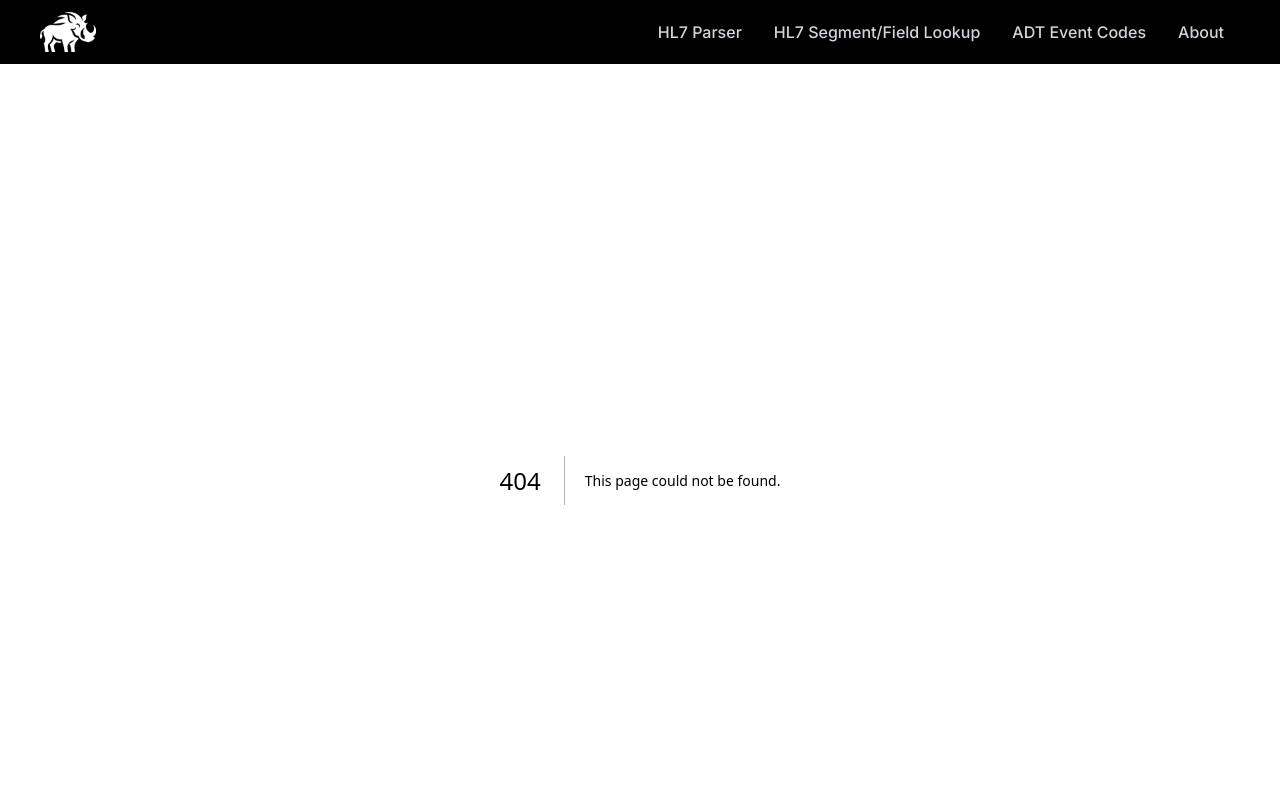
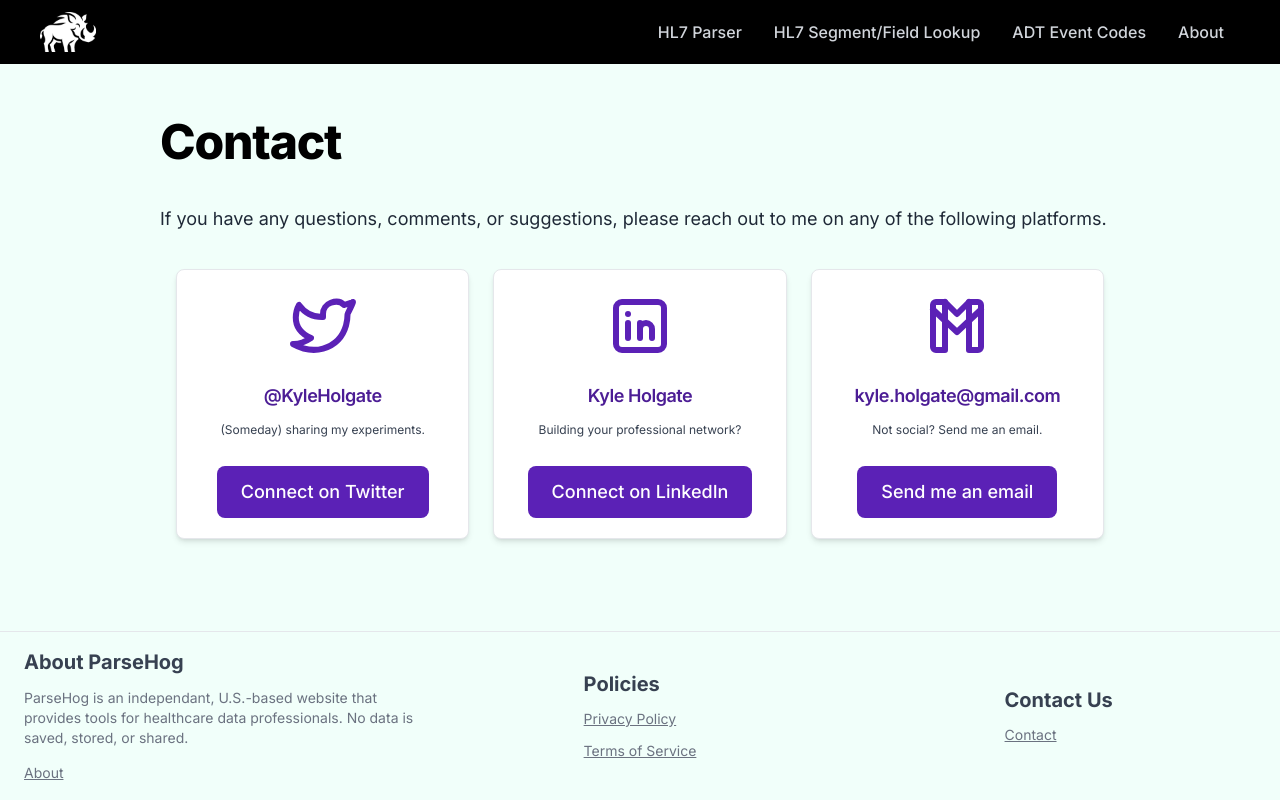
Before and after one commit to kyleholgate/parse-hog-next, a Next.js app: page /contact in a window 1280 px wide. Before the commit this address had no page. Shown: the top 800 px of the page. Built offline with nearby package versions, Linux system fonts and the light colour scheme.

Commit message:
Contact page, Contact grid component

```diff
--- a/app/about/page.tsx
+++ b/app/about/page.tsx
@@ -1,6 +1,5 @@
 import Heading from "@/app/components/ui/Heading";
-import SocialMediaCard from "@/app/components/ui/SocialMediaCard";
-import { TbBrandTwitter, TbBrandLinkedin, TbBrandGmail } from "react-icons/tb";
+import ContactGrid from "@/app/components/ui/ContactGrid";
 
 
 export const metadata = {
@@ -18,37 +17,7 @@ export default function Page() {
             <p>
                 If you've enjoyed using ParseHog or have ideas for new features, please reach out to me. I'd love to hear from you!
             </p>
-            <div className="container mx-auto px-4 pt-6">
-                <div className="grid md:grid-cols-3 gap-6 place-items-center">
-                    {/* Render two SocialMediaCard components with example props */}
-                    <SocialMediaCard
-                        icon={<TbBrandTwitter />}
-                        headingText="@KyleHolgate"
-                        href="https://twitter.com/KyleHolgate"
-                        buttonText="Connect on Twitter"
-                        descriptionText="(Someday) sharing my experiments."
-                    />
-                    <SocialMediaCard
-                        icon={<TbBrandLinkedin />}
-                        headingText="Kyle Holgate"
-                        href="https://www.linkedin.com/in/kyleholgate/"
-                        buttonText="Connect on LinkedIn"
-                        descriptionText="Building your professional network?"
-                    />
-                    <SocialMediaCard
-                        icon={<TbBrandGmail />}
-                        headingText="kyle.holgate@gmail.com"
-                        href="mailto:kyle.holgate@gmail.com"
-                        buttonText="Send me an email"
-                        descriptionText="Not social? Send me an email."
-                    />
-                </div>
-            </div>
-
-
-
-
-
+            <ContactGrid />
         </div >
     )
 }
--- /dev/null
+++ b/app/components/ui/ContactGrid.tsx
@@ -0,0 +1,36 @@
+import SocialMediaCard from "@/app/components/ui/SocialMediaCard";
+import { TbBrandTwitter, TbBrandLinkedin, TbBrandGmail } from "react-icons/tb";
+
+
+const ContactGrid = () => {
+    return (
+        <div className="container mx-auto px-4 pt-6">
+            <div className="grid md:grid-cols-3 gap-6 place-items-center">
+                {/* Render two SocialMediaCard components with example props */}
+                <SocialMediaCard
+                    icon={<TbBrandTwitter />}
+                    headingText="@KyleHolgate"
+                    href="https://twitter.com/KyleHolgate"
+                    buttonText="Connect on Twitter"
+                    descriptionText="(Someday) sharing my experiments."
+                />
+                <SocialMediaCard
+                    icon={<TbBrandLinkedin />}
+                    headingText="Kyle Holgate"
+                    href="https://www.linkedin.com/in/kyleholgate/"
+                    buttonText="Connect on LinkedIn"
+                    descriptionText="Building your professional network?"
+                />
+                <SocialMediaCard
+                    icon={<TbBrandGmail />}
+                    headingText="kyle.holgate@gmail.com"
+                    href="mailto:kyle.holgate@gmail.com"
+                    buttonText="Send me an email"
+                    descriptionText="Not social? Send me an email."
+                />
+            </div>
+        </div>
+    );
+};
+
+export default ContactGrid;
--- a/app/components/ui/SocialMediaCard.tsx
+++ b/app/components/ui/SocialMediaCard.tsx
@@ -13,6 +13,7 @@ interface SocialCardProps {
 // Update the SocialMediaCard component
 const SocialMediaCard: React.FC<SocialCardProps> = ({ icon, headingText, href, buttonText, descriptionText }) => {
     return (
+        <>
             <a href={href} target="_blank" className="max-w-sm w-full h-full">
                 <div className="max-w-sm h-full bg-white rounded-lg border border-gray-200 shadow-md ">
                     <div className="flex justify-center pt-5">
@@ -23,15 +24,15 @@ const SocialMediaCard: React.FC<SocialCardProps> = ({ icon, headingText, href, b
                         <h3 className="text-lg text-center font-semibold tracking-tight text-violet-900 hover:underline">{headingText}</h3>
                         <p className="font-normal text-xs text-center text-gray-700 ">{descriptionText}</p>
                         <div className="flex justify-center mt-auto">
-                        <a href={href}
-                            target="_blank"
+                            <button
                                 className="mt-4 inline-flex items-center py-3 px-6 text-lg font-medium text-center text-white bg-violet-800 rounded-lg hover:bg-violet-900 focus:ring-4 focus:ring-violet-400 ">
                                 {buttonText}
-                        </a>
+                            </button>
                         </div>
                     </div>
                 </div>
             </a>
+        </>
     );
 };
 
--- /dev/null
+++ b/app/contact/page.tsx
@@ -0,0 +1,20 @@
+import Heading from "@/app/components/ui/Heading";
+import ContactGrid from "@/app/components/ui/ContactGrid";
+
+
+export const metadata = {
+    title: 'Contact',
+    description: '',
+}
+
+export default function Page() {
+    return (
+        <div className="text-lg">
+            <Heading level={1}>Contact</Heading>
+            <p>
+                If you have any questions, comments, or suggestions, please reach out to me on any of the following platforms.
+            </p>
+            <ContactGrid />
+        </div >
+    )
+}
```
Lines whose indentation alone changed are shown as unchanged.
